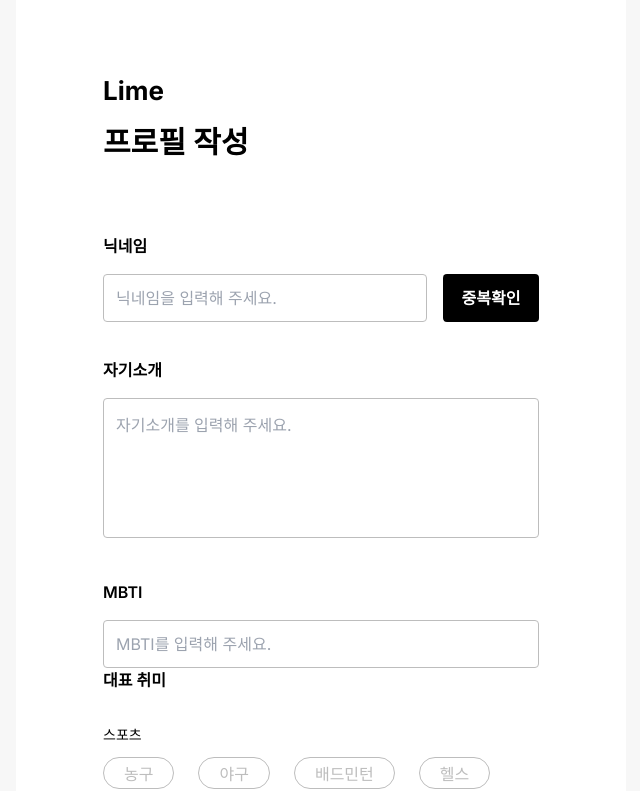
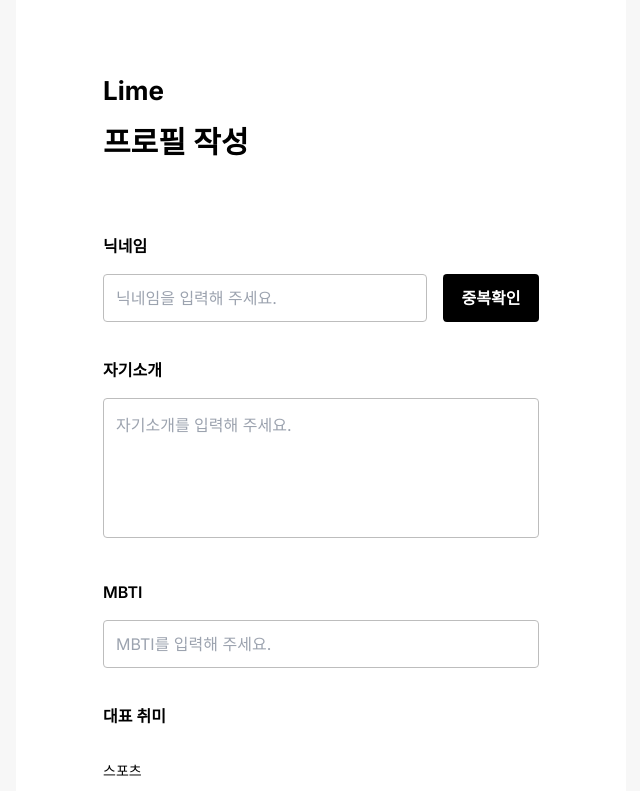
Before and after one commit to uju-in/lime-frontend, a Next.js app: page /join in a window 1280 px wide. Shown: the top 791 px of the page, without its empty margins (319-959 px from the left). Built offline with nearby package versions, Linux system fonts and the light colour scheme.

Commit message:
design: margin, test-size 조정

```diff
--- a/src/app/(route)/join/_components/UserInfoField.tsx
+++ b/src/app/(route)/join/_components/UserInfoField.tsx
@@ -91,7 +91,7 @@ export default function UserInfoField() {
           required
         />
       </div>
-      <p className="font-[600]">대표 취미</p>
+      <p className="mt-[36px] font-[600]">대표 취미</p>
       <CategorySelector />
       <div className="mt-[36px]">
         <p className="mb-[16px] font-[600]">취미 경력</p>
--- a/src/app/_components/categorySelector/index.tsx
+++ b/src/app/_components/categorySelector/index.tsx
@@ -33,7 +33,7 @@ export default function CategorySelector() {
               {items.map((item) => (
                 <label
                   key={item}
-                  className={`my-3 mr-6 inline-block h-[32px] cursor-pointer rounded-[40px] border px-5 py-1 font-[500] font-medium ${
+                  className={`my-3 mr-3 inline-block h-[32px] cursor-pointer rounded-[40px] border px-5 py-1 text-[12px] font-[500] font-medium ${
                     selected.item === item &&
                     selected.category === categoryGroup
                       ? 'border-black'
```
